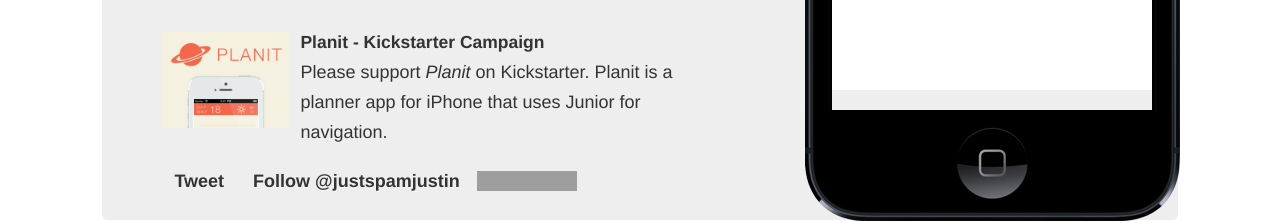
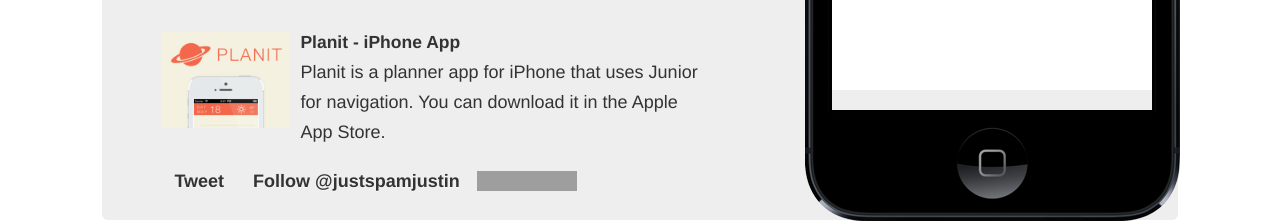
Before and after one commit to justspamjustin/junior, a plain HTML site: page index.html in a window 1280 px wide. Shown: the part 585-808 px from the top of the page. Drawn offline with Linux system fonts and the light colour scheme; grey boxes are pictures that could not be loaded; a script that the page names is missing.

Commit message:
Add a link to Planit in the app store

```diff
--- a/index.html
+++ b/index.html
@@ -63,13 +63,13 @@
             <li>Try loading this page on a mobile phone or try our "simulator" to the right.</li>
         </ul>
         <a href="https://github.com/justspamjustin/junior/archive/master.zip" class="btn btn-success btn-large">Download <i class="icon-download-alt"></i></a>
-          <div class="media planit-kickstarter" style="cursor:pointer;" onclick="window.location.href='http://www.kickstarter.com/projects/1159933420/planit-day-planning-so-simple-even-your-mom-will-u';">
+          <div class="media planit-kickstarter" style="cursor:pointer;" onclick="window.location.href='https://itunes.apple.com/us/app/planit-planner/id649855494?ls=1&mt=8';">
               <a class="pull-left" href="http://www.kickstarter.com/projects/1159933420/planit-day-planning-so-simple-even-your-mom-will-u">
                   <div class="media-object" alt="Planit Planner iPhone app that uses Junior." style="width: 128px; height: 128px; background-image: url(docs/images/planit.jpg); background-size: contain; background-repeat: no-repeat;"></div>
               </a>
               <div class="media-body" style="width: 400px;">
-                  <h4 class="media-heading">Planit - Kickstarter Campaign</h4>
-                  Please support <i>Planit</i> on Kickstarter.  Planit is a planner app for iPhone that uses Junior for navigation.
+                  <h4 class="media-heading">Planit - iPhone App</h4>
+                  Planit is a planner app for iPhone that uses Junior for navigation.  You can download it in the Apple App Store.
               </div>
           </div>
         <div class="social-media-btns">
@@ -188,7 +188,7 @@
             </a>
             <div class="media-body">
                 <h4 class="media-heading">Planit Planner</h4>
-                <i>Planit</i> is a daily planner app for the iPhone with minimal design aesthetics.  It is shockingly simple, quick and easy to use.  <i>Planit</i> is still in its development stages. You can help fund it at its <a href="http://www.kickstarter.com/projects/1159933420/planit-day-planning-so-simple-even-your-mom-will-u">kickstarter campaign page</a>.  <i>Planit</i> uses Junior to help handle navigation in the app.
+                <i>Planit</i> is a daily planner app for the iPhone with minimal design aesthetics.  It is shockingly simple, quick and easy to use.  You can download <i>Planit</i> in the <a href="https://itunes.apple.com/us/app/planit-planner/id649855494?ls=1&mt=8" title="Planit Planner in the Apple App Store">Apple App Store</a>.  <i>Planit</i> uses Junior to help handle navigation in the app.
             </div>
         </div>
         <div class="media">
```
